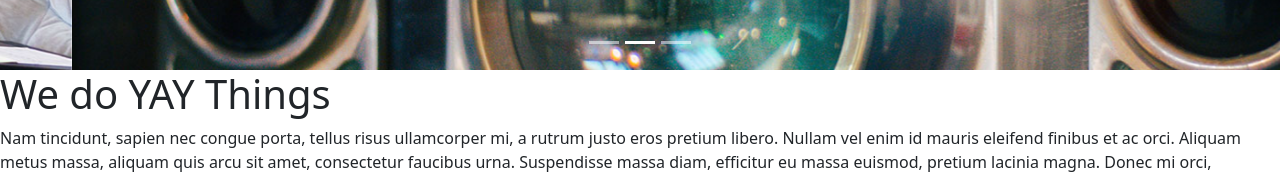
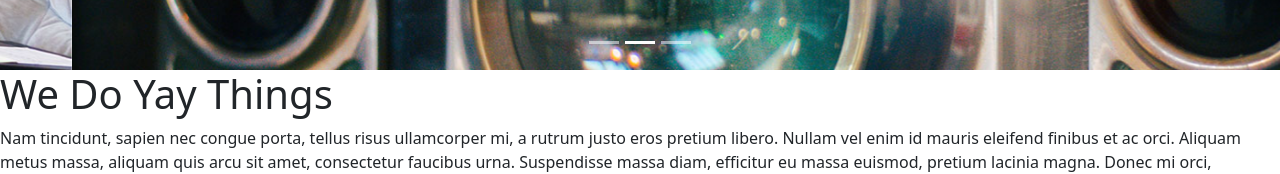
Before and after one commit to Noroff-FEU-Assignments/css-frameworks-ca-maleneivy, a React (Create React App) app: page / in a window 1280 px wide. Shown: the part 443-617 px from the top of the page. Built offline with nearby package versions, Linux system fonts and the light colour scheme.

Commit message:
added props
added props to the components Heading and Paragraph

```diff
--- a/src/components/CarouselHome.js
+++ b/src/components/CarouselHome.js
@@ -2,6 +2,8 @@
 import Carousel from 'react-bootstrap/Carousel';
 import Tab from 'react-bootstrap/Tab';
 import Tabs from 'react-bootstrap/Tabs';
+import Heading from './Heading';
+import Paragraph from './Paragraph';
 
 function CarouselHome() {
     return (
@@ -30,9 +32,9 @@ function CarouselHome() {
                 </Carousel.Item>
             </Carousel>
 
-            <h1>We do YAY Things</h1>
+            <Heading content="We Do Yay Things" />
 
-            <p>Nam tincidunt, sapien nec congue porta, tellus risus ullamcorper mi, a rutrum justo eros pretium libero. Nullam vel enim id mauris eleifend finibus et ac orci. Aliquam metus massa, aliquam quis arcu sit amet, consectetur faucibus urna. Suspendisse massa diam, efficitur eu massa euismod, pretium lacinia magna. Donec mi orci, sollicitudin in luctus a, varius eget massa.</p>
+            <Paragraph text="Nam tincidunt, sapien nec congue porta, tellus risus ullamcorper mi, a rutrum justo eros pretium libero. Nullam vel enim id mauris eleifend finibus et ac orci. Aliquam metus massa, aliquam quis arcu sit amet, consectetur faucibus urna. Suspendisse massa diam, efficitur eu massa euismod, pretium lacinia magna. Donec mi orci, sollicitudin in luctus a, varius eget massa." />
 
             <Tabs
                 defaultActiveKey="profile"
--- /dev/null
+++ b/src/components/Heading.js
@@ -0,0 +1,9 @@
+import React from 'react'
+
+function Heading(props) {
+    return (
+        <h1>{props.content}</h1>
+    )
+}
+
+export default Heading
--- /dev/null
+++ b/src/components/Paragraph.js
@@ -0,0 +1,9 @@
+import React from 'react'
+
+function Paragraph(props) {
+    return (
+        <p>{props.text}</p>
+    )
+}
+
+export default Paragraph;
--- a/src/pages/News.js
+++ b/src/pages/News.js
@@ -5,7 +5,6 @@ function News() {
     return (
         <>
             <Navigation />
-            <div>News</div>
         </>
 
     )
```
